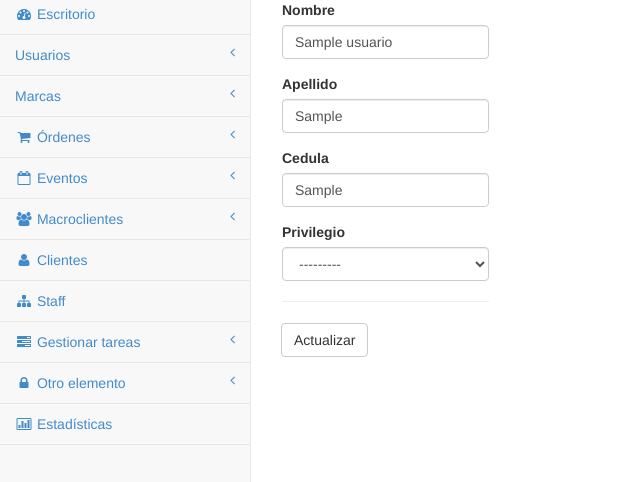
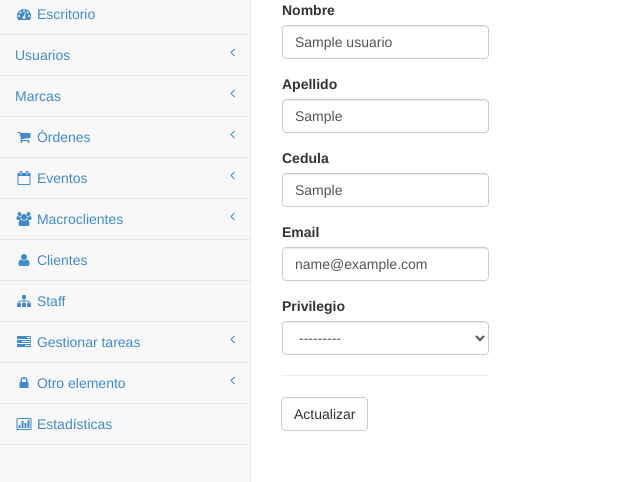
Before and after one commit to NestorBracho/fotomov_old, a Django app: page /modificar_usuario/1/ in a window 1280 px wide. Shown: the part 122-604 px from the top of the page, without its empty margins (0-640 px from the left). Run offline with Django 3.2, Linux system fonts and the light colour scheme; a user stored in the database is signed in; tables that the repository leaves empty hold one stand-in row (values such as "Sample post"); some libraries are stand-ins or nearby versions.

Commit message:
modificaciones de staff(modificar usuario q tenia un peo)

```diff
--- a/fotomov/templates/staff/modificar_usuario.html
+++ b/fotomov/templates/staff/modificar_usuario.html
@@ -2,7 +2,7 @@
 {% load bootstrap %}
 {% block seccion-contenido%}
 	<form id='form' method='POST' action=''>{% csrf_token %}
-	  <table><tr><td>{{formulario_regis.nombre|bootstrap}}{{formulario_regis.apellido|bootstrap}}{{formulario_regis.cedula|bootstrap}}{{formulario_regis.privilegio|bootstrap}}<hr /></td></tr></table>
+	  <table><tr><td>{{formulario_regis.nombre|bootstrap}}{{formulario_regis.apellido|bootstrap}}{{formulario_regis.cedula|bootstrap}}{{formulario_regis.email|bootstrap}}{{formulario_regis.privilegio|bootstrap}}<hr /></td></tr></table>
 	  <p><input type='submit' value='Actualizar' class="btn btn-default"/></p>
 	</form>
 {% endblock %}
--- a/staff/views.py
+++ b/staff/views.py
@@ -84,17 +84,19 @@ def modificar_usuario(request, id_usuario):
             ape = formulario2Modi.cleaned_data['apellido']
             ced = formulario2Modi.cleaned_data['cedula']
             pri = formulario2Modi.cleaned_data['privilegio']
+            ema = formulario2Modi.cleaned_data['email']
             perfil = Usuario.objects.get(id=id_usuario)
             perfil.nombre = nom
             perfil.apellido = ape
             perfil.cedula = ced
             perfil.privilegio = pri
+            perfil.email = ema
             perfil.save()
             return HttpResponseRedirect('/listar_usuario/2')
     else:
         if Usuario.objects.get(id=id_usuario)!=None:
             #formularioModi =  PasswordChangeForm(SetPasswordForm(User.objects.get(username=Usuario.objects.get(id=id_usuario).usuario.username)))
-            formulario2Modi = RegisUsuarioForm(initial={'nombre': varUsu.nombre, 'apellido': varUsu.apellido, 'cedula': varUsu.cedula, 'privilegio': varUsu.privilegio.valor})
+            formulario2Modi = RegisUsuarioForm(initial={'nombre': varUsu.nombre, 'apellido': varUsu.apellido, 'cedula': varUsu.cedula, 'email': varUsu.email, 'privilegio': varUsu.privilegio.valor})
     return render_to_response('staff/modificar_usuario.html',{'usuario':varUsu, 'formulario_regis':formulario2Modi}, context_instance=RequestContext(request))
 
 def ver_usuario(request, id_usuario):
```
